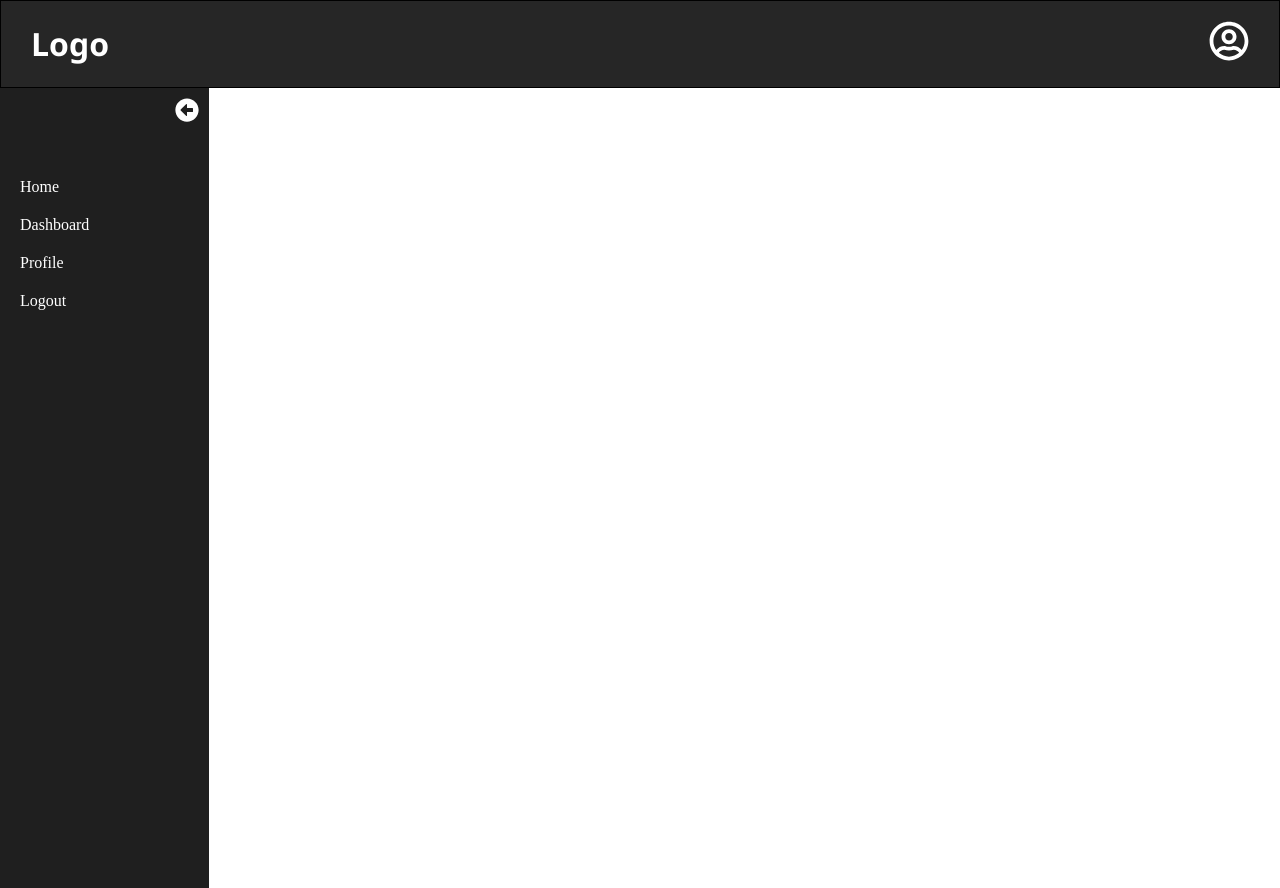
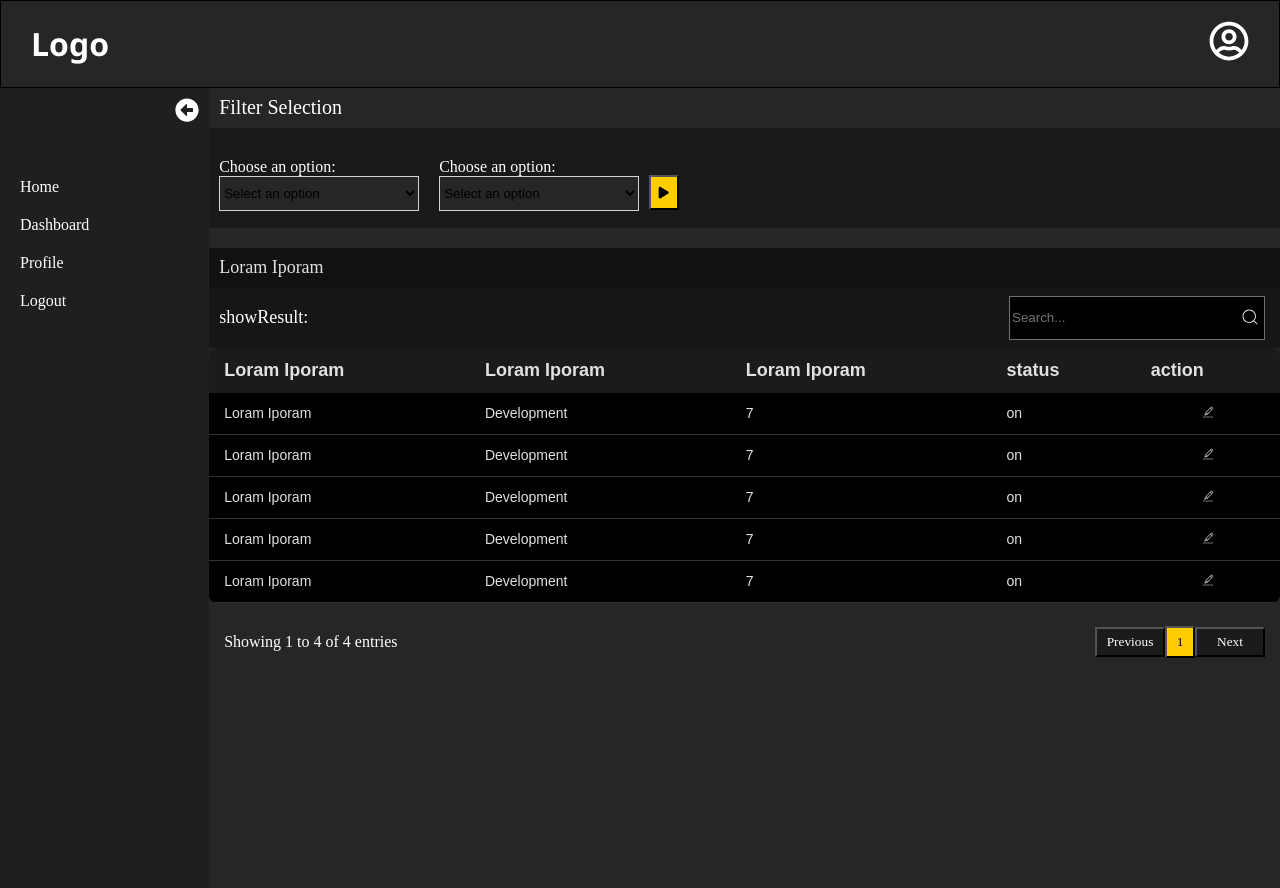
Before and after one commit to dhavaldodiya96/PracticalTask, a React (Vite) app in the folder my-vite-app/: page / in a window 1280 px wide. Built offline with nearby package versions, Linux system fonts and the light colour scheme.

Commit message:
Added Filter Selection for table data - Implemented a filter selection dropdown with options for filtering table rows add style - Styled the dropdown and added

```diff
--- a/my-vite-app/src/Pages/Homepage.jsx
+++ b/my-vite-app/src/Pages/Homepage.jsx
@@ -1,5 +1,139 @@
+import "../style/homPage.css";
+import { FaPlay } from "react-icons/fa6";
+import { CiSearch } from "react-icons/ci";
+import { CiEdit } from "react-icons/ci";
+
 const Homepage = () => {
-  return <div></div>;
+  return (
+    <div className="filter-main-container">
+      <div className="filter-container">
+        <p className="filter-name">Filter Selection</p>
+        <div className="filter-drop-down-container">
+          <div className="filter-first-drop-down">
+            <div className="filter-lable">
+              <label htmlFor="dropdown">Choose an option:</label>
+            </div>
+            <div>
+              <select id="dropdown" name="options" className="dropDownSelect">
+                <option value="" disabled selected>
+                  Select an option
+                </option>
+                <option value="option1">Option 1</option>
+                <option value="option2">Option 2</option>
+                <option value="option3">Option 3</option>
+                <option value="option4">Option 4</option>
+              </select>
+            </div>
+          </div>
+
+          <div className="filter-second-drop-down">
+            <div className="filter-lable">
+              <label htmlFor="dropdown">Choose an option:</label>
+            </div>
+            <div>
+              <select id="dropdown" name="options" className="dropDownSelect">
+                <option value="" disabled selected>
+                  Select an option
+                </option>
+                <option value="option1">Option 1</option>
+                <option value="option2">Option 2</option>
+                <option value="option3">Option 3</option>
+                <option value="option4">Option 4</option>
+              </select>
+            </div>
+          </div>
+
+          <div className="play-Button">
+            <button className="play">
+              <FaPlay />
+            </button>
+          </div>
+        </div>
+      </div>
+
+      <div className="main-table-container">
+        <p className="lorem-title">Loram Iporam</p>
+        <div className="list-search-container">
+          <div>
+            <p className="show-result">showResult:</p>
+          </div>
+          <div className="search-container">
+            <input className="search-box" type="text" placeholder="Search..." />
+            <CiSearch className="search-icon" />
+          </div>
+        </div>
+        <div className="table-structur">
+          <table>
+            <thead>
+              <tr>
+                <th>Loram Iporam</th>
+                <th>Loram Iporam</th>
+                <th>Loram Iporam</th>
+                <th>status</th>
+                <th>action</th>
+              </tr>
+            </thead>
+            <tbody>
+              <tr>
+                <td>Loram Iporam</td>
+                <td>Development</td>
+                <td>7</td>
+                <td>on</td>
+                <td>
+                  <CiEdit />
+                </td>
+              </tr>
+              <tr>
+                <td>Loram Iporam</td>
+                <td>Development</td>
+                <td>7</td>
+                <td>on</td>
+                <td>
+                  <CiEdit />
+                </td>
+              </tr>
+              <tr>
+                <td>Loram Iporam</td>
+                <td>Development</td>
+                <td>7</td>
+                <td>on</td>
+                <td>
+                  <CiEdit />
+                </td>
+              </tr>
+              <tr>
+                <td>Loram Iporam</td>
+                <td>Development</td>
+                <td>7</td>
+                <td>on</td>
+                <td>
+                  <CiEdit />
+                </td>
+              </tr>
+              <tr>
+                <td>Loram Iporam</td>
+                <td>Development</td>
+                <td>7</td>
+                <td>on</td>
+                <td>
+                  <CiEdit />
+                </td>
+              </tr>
+            </tbody>
+          </table>
+        </div>
+
+        <div className="priview-container">
+          <p className="showing-text">Showing 1 to 4 of 4 entries</p>
+          <div className="previous-next-container">
+            <button className="Previous">Previous</button>
+            <button className="number">1</button>
+            <button className="Previous">Next</button>
+          </div>
+        </div>
+      </div>
+    </div>
+  );
 };
 
 export default Homepage;
--- /dev/null
+++ b/my-vite-app/src/style/homPage.css
@@ -0,0 +1,285 @@
+
+.filter-main-container{
+ /* border: 1px solid; */
+ background-color: #262626;
+ width: 100%;
+ height: 100vh;
+ margin-top: -20px;
+}
+
+.filter-container{
+ /* border: 1px solid blue; */
+ width: 100%;
+ background-color: #191919;
+}
+
+.filter-name{
+ /* border: 1px solid red; */
+ height: 40px;
+ display: flex;
+ align-items: center;
+ color: white;
+ background-color: #262626;
+ font-family: "Poppins";
+ padding-left: 10px;
+ font-size: 20px;
+}
+
+
+
+/* Dropdown container */
+.dropdown {
+  position: relative;
+  display: inline-block;
+  width: 200px;
+  font-family: Arial, sans-serif;
+}
+
+/* Dropdown toggle button */
+.dropdown-toggle {
+  /* background-color: #007bff; */
+  color: white;
+  padding: 10px 15px;
+  font-size: 16px;
+  border: none;
+  border-radius: 4px;
+  cursor: pointer;
+  display: flex;
+  justify-content: space-between;
+  align-items: center;
+  width: 100%;
+}
+
+/* Icon inside toggle button */
+.arrow-icon {
+  font-size: 12px;
+  margin-left: 10px;
+}
+
+/* Dropdown menu */
+.filter-drop-down-container{
+ display: flex;
+ width: 100%;
+ height: 80px;
+ /* flex-wrap: wrap; */
+}
+
+.filter-first-drop-down{
+ width: 200px;
+ display: flex;
+ flex-direction: column;
+ padding: 10px;
+ /* align-items: center; */
+ /* height: 100px; */
+}
+
+.filter-second-drop-down{
+ width: 200px;
+ display: flex;
+ flex-direction: column;
+ padding: 10px;
+}
+
+.dropDownSelect{
+ border: 1px solid #CED4DA;
+ height: 35px;
+ width: 200px;
+ /* border-radius: 4px; */
+ background-color: #262626;
+}
+
+.filter-lable{
+ color: #FFFFFF;
+ font-family: "Poppins";
+ letter-spacing: 0px;
+}
+
+.play-Button{
+ display: flex;
+ justify-content: center;
+ align-items: center;
+}
+
+.play{
+ background-color: #FFCC00;
+ height: 35px;
+ margin-top: 10px;
+  width: 30px;
+ display: flex;
+ /* justify-content: center; */
+ align-items: center;
+}
+
+/* short list conatiner css */
+.main-table-container{
+ width: 100%;
+ height: 400px;
+ margin-top: 20px;
+}
+
+.lorem-title{
+ /* border: 1px solid; */
+ height: 40px;
+ display: flex;
+ align-items: center;
+ color: #E1E1E1;
+ background-color: #111111;
+ padding-left: 10px;
+ font-size: 18px;
+ font-family: "Rajdhani";
+}
+
+.list-search-container{
+ margin-top: -18px;
+ height: 60px;
+ background-color: #161616;
+ display: flex;
+ justify-content: space-between;
+ align-items: center;
+}
+
+.show-result{
+ /* border: 1px solid; */
+ font-family: "Rajdhani";
+ font-size: 18px;
+ color: #FFFFFF;
+ padding-left: 10px;
+}
+
+.search-container{
+ /* border: 1px solid red; */
+ padding-right: 15px;
+}
+
+.search-box{
+ width: 250px;
+ height: 40px;
+ background-color: #000000;
+ border: 1px solid #707070;
+ position: relative;
+}
+
+.search-icon{
+ width: 20px;
+ color: white;
+ position: absolute;
+ right: 20px;
+ font-size: 22px;
+ margin-top: 10px;
+}
+
+/* table css */
+
+.table-structur {
+ /* border: 1px solid blue; */
+  margin: 20px auto;
+  width: 100%;
+  margin-top: 0px;
+  overflow-x: auto;
+  border-radius: 8px;
+  /* box-shadow: 0 4px 8px rgba(0, 0, 0, 0.1); */
+}
+
+.table-structur table {
+  width: 100%;
+  border-collapse: collapse;
+  font-family: Arial, sans-serif;
+}
+
+.table-structur thead {
+  background-color: #1C1B1B;
+}
+
+.table-structur thead th {
+  font-size: 18px;
+  font-weight: bold;
+  color: #E1E1E1;
+  padding: 12px 15px;
+  text-align: left;
+  /* border: 1px solid #333; */
+}
+
+.table-structur tbody {
+  background-color: #000000;
+}
+
+.table-structur tbody td {
+  font-size: 14px;
+  color: #E1E1E1;
+  padding: 12px 15px;
+  /* text-align: left; */
+  border-bottom: 1px solid #333;
+}
+
+.table-structur tbody tr:hover {
+  background-color: #333333;
+}
+
+.table-structur td:last-child {
+  text-align: center;
+}
+
+.table-structur .CiEdit {
+  cursor: pointer;
+  color: #007bff;
+  font-size: 18px;
+  transition: color 0.3s ease;
+}
+
+.table-structur .CiEdit:hover {
+  color: #0056b3;
+}
+
+/* priview-container */
+
+.priview-container{
+ height: 80px;
+ margin-top: -21px;
+ display: flex;
+ justify-content: space-between;
+ align-items: center;
+}
+
+.showing-text{
+ color: #FFFFFF;
+ font-family: "Rajdhani,";
+ font-size: 16px;
+ padding-left: 15px;
+}
+
+.previous-next-container{
+  margin-right: 15px;
+}
+
+.Previous{
+ /* border: 1px solid; */
+ background-color: #1C1B1B;
+ color: #FFFFFF;
+ width: 70px;
+ height: 30px;
+ font-family: "Rajdhani";
+}
+
+.number{
+  /* border: 1px solid; */
+ background-color: #FFCC00;
+ color: #000000;
+ width: 30px;
+ height: 32px;
+ font-family: "Rajdhani";
+}
+
+@media (max-width: 768px) {
+  .table-structur table {
+    font-size: 14px;
+  }
+
+  .table-structur th,
+  .table-structur td {
+    padding: 10px;
+  }
+
+  .table-structur td:last-child {
+    font-size: 16px;
+  }
+}
```
